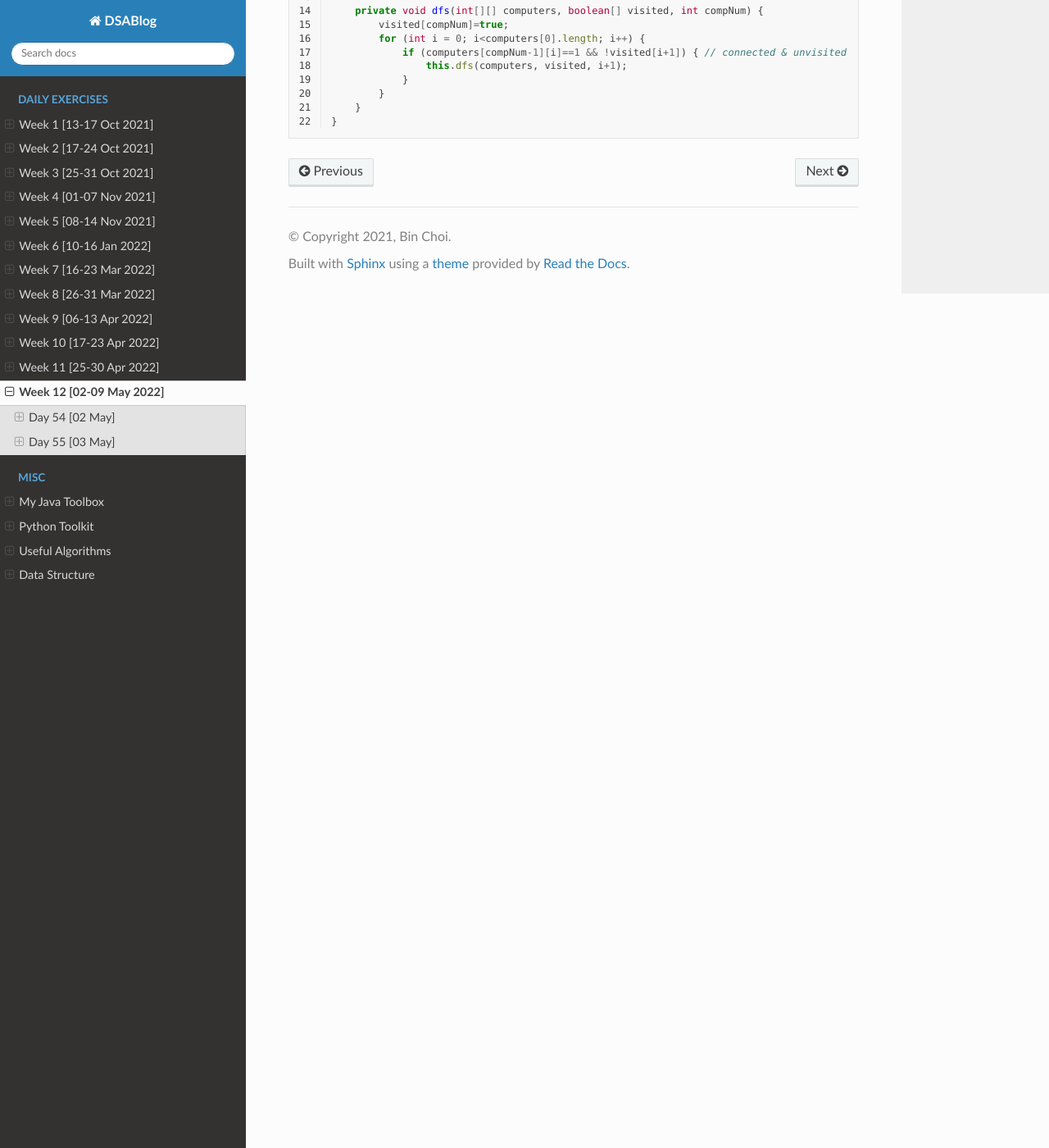
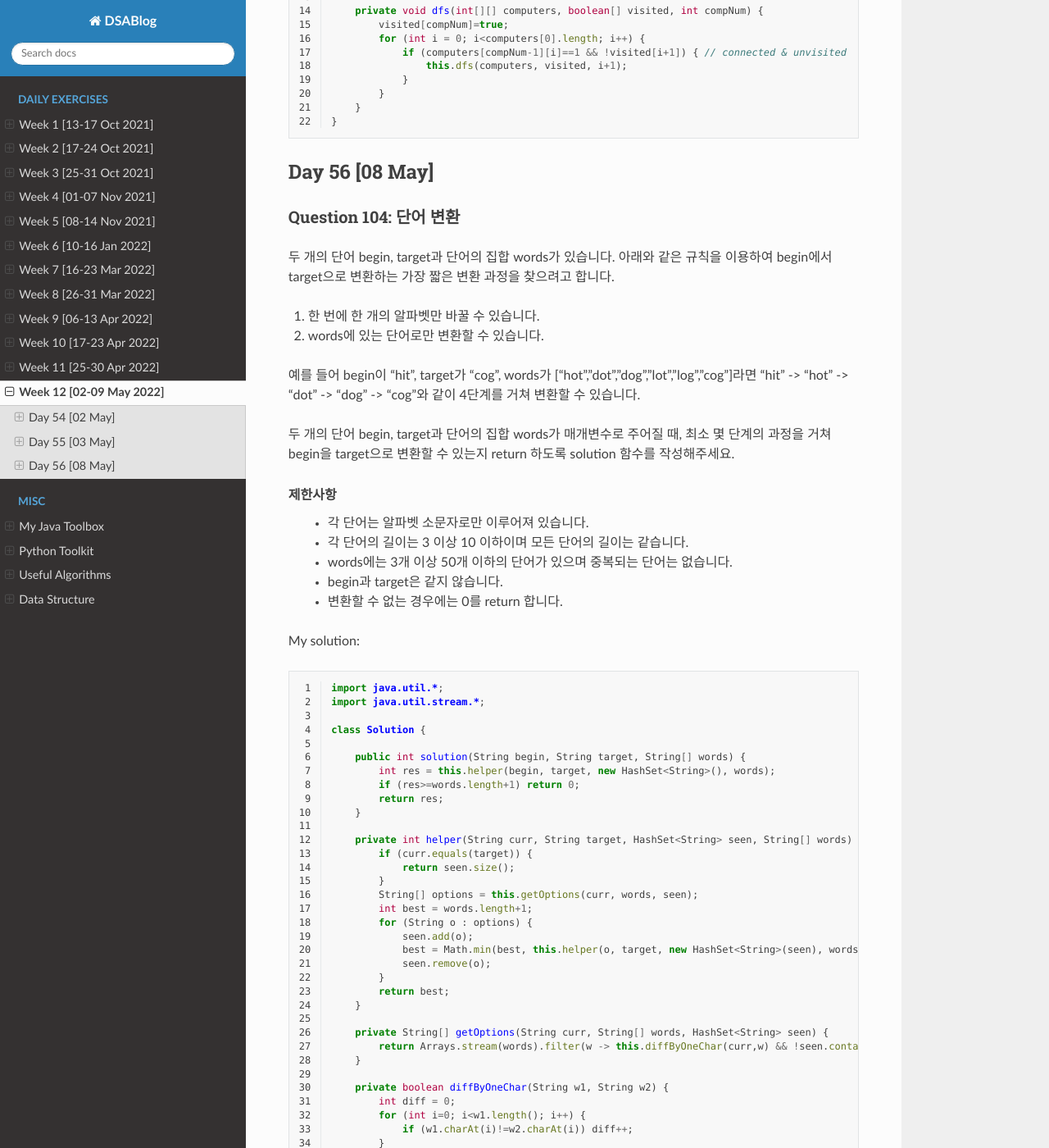
Before and after one commit to binchoi/dsa-blog, a Sphinx documentation site: the page built from docs/source/week12.rst, in a window 1280 px wide and 1400 px high, scrolled down 6997 px. Shown: the whole window at 82% size. Built offline with Sphinx 7.4.7 and the Read the Docs theme 2.0.0, drawn with Linux system fonts in a browser that asks for light colours; some of the changed text lies outside the part shown.

Commit message:
Add daily ex

```diff
--- a/docs/source/week12.rst
+++ b/docs/source/week12.rst
@@ -359,3 +359,96 @@ My solution:
             }
         }
     }
+
+Day 56 [08 May]
+================
+Question 104: 단어 변환
+------------------------------------------------
+두 개의 단어 begin, target과 단어의 집합 words가 있습니다. 아래와 같은 규칙을 이용하여 begin에서 target으로 변환하는 가장 짧은 변환 과정을 찾으려고 합니다.
+
+1. 한 번에 한 개의 알파벳만 바꿀 수 있습니다.
+2. words에 있는 단어로만 변환할 수 있습니다.
+
+예를 들어 begin이 "hit", target가 "cog", words가 ["hot","dot","dog","lot","log","cog"]라면 "hit" -> "hot" -> "dot" -> "dog" -> "cog"와 같이 4단계를 거쳐 변환할 수 있습니다.
+
+두 개의 단어 begin, target과 단어의 집합 words가 매개변수로 주어질 때, 최소 몇 단계의 과정을 거쳐 begin을 target으로 변환할 수 있는지 return 하도록 solution 함수를 작성해주세요.
+
+제한사항
+ * 각 단어는 알파벳 소문자로만 이루어져 있습니다.
+ * 각 단어의 길이는 3 이상 10 이하이며 모든 단어의 길이는 같습니다.
+ * words에는 3개 이상 50개 이하의 단어가 있으며 중복되는 단어는 없습니다.
+ * begin과 target은 같지 않습니다.
+ * 변환할 수 없는 경우에는 0를 return 합니다.
+
+My solution:
+
+.. code-block:: Java
+    :linenos:
+
+    import java.util.*;
+    import java.util.stream.*;
+
+    class Solution {
+
+        public int solution(String begin, String target, String[] words) {
+            int res = this.helper(begin, target, new HashSet<String>(), words);
+            if (res>=words.length+1) return 0;
+            return res;
+        }
+
+        private int helper(String curr, String target, HashSet<String> seen, String[] words) {
+            if (curr.equals(target)) {
+                return seen.size();
+            }
+            String[] options = this.getOptions(curr, words, seen);
+            int best = words.length+1;
+            for (String o : options) {
+                seen.add(o);
+                best = Math.min(best, this.helper(o, target, new HashSet<String>(seen), words));
+                seen.remove(o);
+            }
+            return best;
+        }
+
+        private String[] getOptions(String curr, String[] words, HashSet<String> seen) {
+            return Arrays.stream(words).filter(w -> this.diffByOneChar(curr,w) && !seen.contains(w)).toArray(String[]::new);
+        }
+
+        private boolean diffByOneChar(String w1, String w2) {
+            int diff = 0;
+            for (int i=0; i<w1.length(); i++) {
+                if (w1.charAt(i)!=w2.charAt(i)) diff++;
+            }
+            return (w1.length()==w2.length() && diff==1);
+        }
+    }
+
+Remarks and Complexity Analysis:
+ * I got stuck for a long time because of a small bug in the helper method diffByOneChar... I wonder what is the best way to prevent
+   this kind of mistake in real coding tests. How can I test the helper functions during interviews?
+ * **Time Complexity**: ``O(n!)`` where ``n=words.length``.
+ * **Space Complexity**: ``O(n)``
+
+
+Question 105: 나머지가 1이 되는 수 찾기
+------------------------------------------------
+자연수 n이 매개변수로 주어집니다. n을 x로 나눈 나머지가 1이 되도록 하는 가장 작은 자연수 x를 return 하도록 solution 함수를 완성해주세요. 답이 항상 존재함은 증명될 수 있습니다.
+
+My solution:
+
+.. code-block:: Java
+    :linenos:
+
+    class Solution {
+        public int solution(int n) {
+            for (int i=1; i<n; i++){
+                if (n%i==1) return i;
+            }
+            return n-1;
+        }
+    }
+
+Remarks and Complexity Analysis:
+ * Level 1 simple question
+ * **Time Complexity**: ``O(n)``
+ * **Space Complexity**: ``O(1)``
```
Also changed, not shown: 8 other files.
